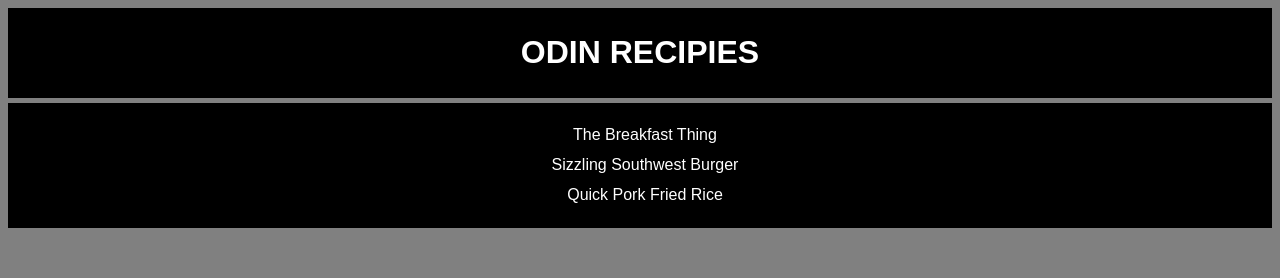
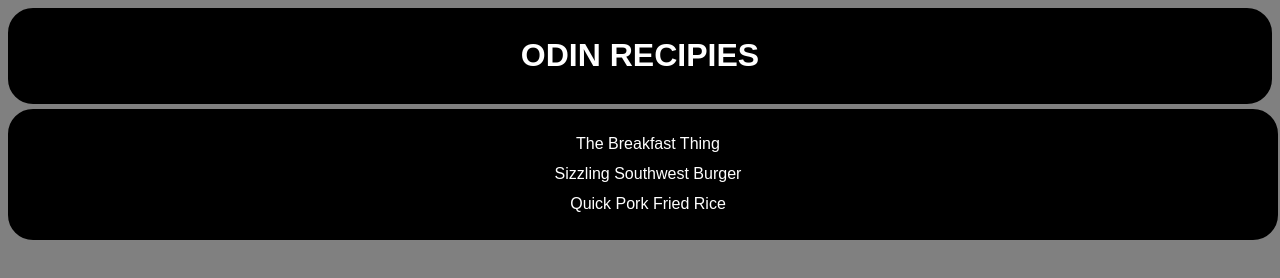
Before and after one commit to Sail-Hatan-666/odin-recipies, a plain HTML site: page index.html in a window 1280 px wide. Drawn offline with Linux system fonts and the light colour scheme.

Commit message:
Add border radius to containers

```diff
--- a/style.css
+++ b/style.css
@@ -8,6 +8,8 @@ body {
     display: flex;
     justify-content: center;
     padding: 5px;
+    border: solid black;
+    border-radius: 25px;
 }
 
 .logo {
@@ -30,6 +32,8 @@ body {
     width: 100%;
     margin-top: 5px;
     justify-content: center;
+    border: solid black;
+    border-radius: 25px;;
 }
 
 li {
```
